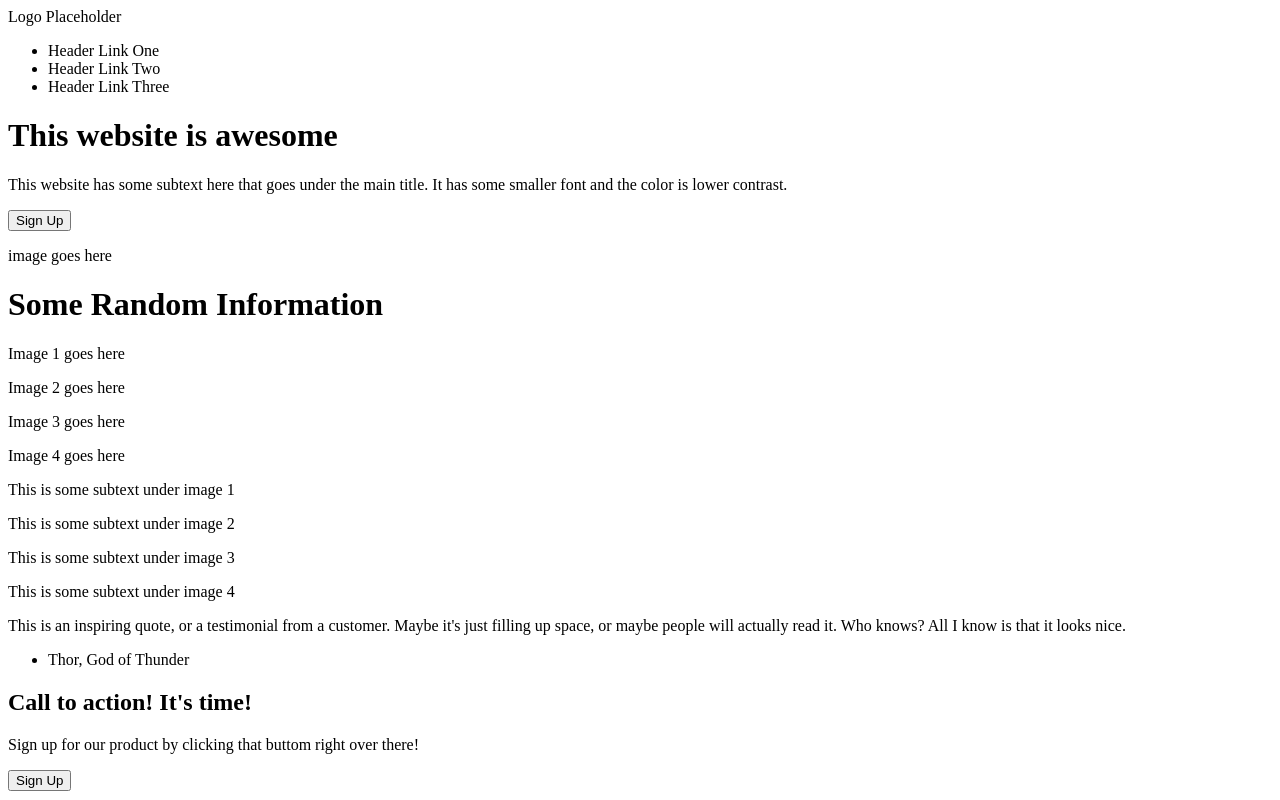
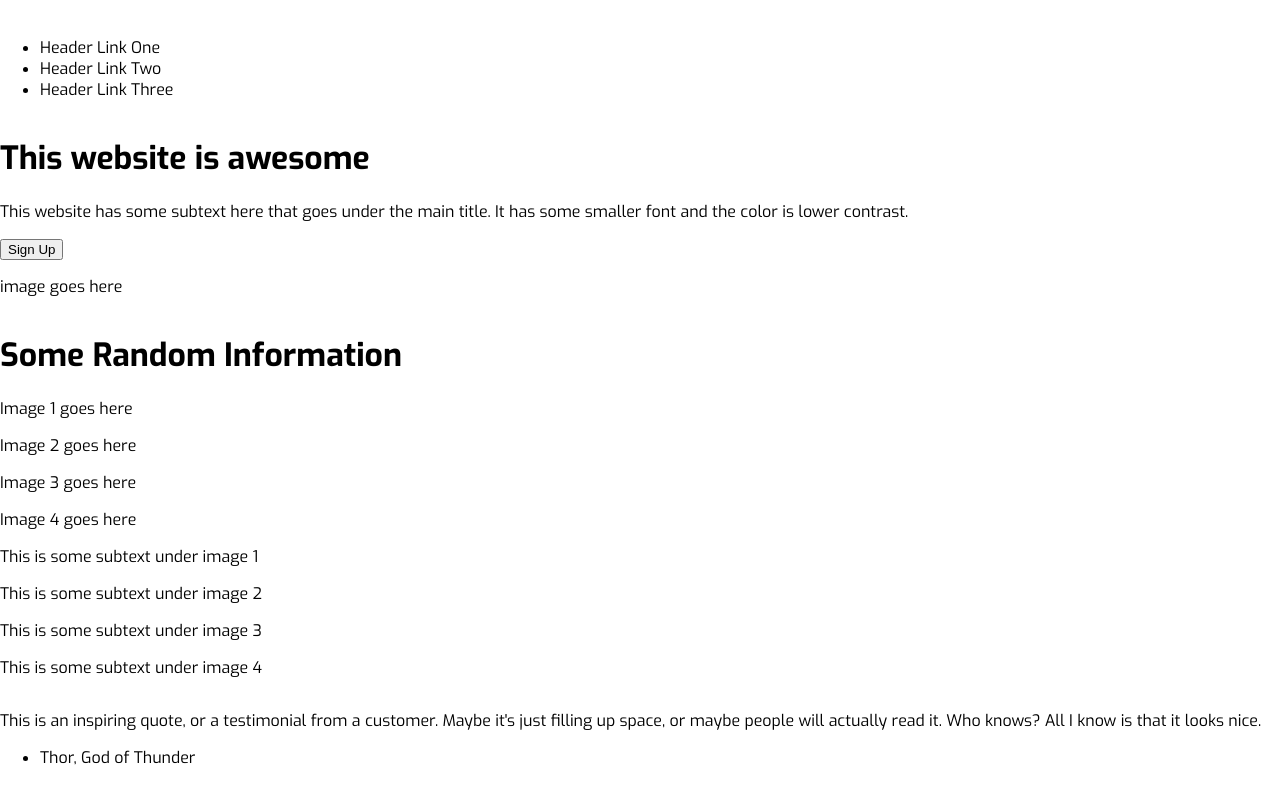
Before and after one commit to fadafields/landing-page, a plain HTML site: page index.html in a window 1280 px wide. Shown: the top 800 px of the page. Drawn offline with Linux system fonts and the light colour scheme.

Commit message:
Upload custom font for site
Added two custom fonts to be used on the landing page. Also created general css for the body of the landing page.

```diff
--- a/index.html
+++ b/index.html
@@ -9,8 +9,8 @@
 </head>
 <body>
     <div class="header">
-       <a>Logo Placeholder</a>
-        <ul>
+       <img href="./images/logo-white.svg">
+       <ul>
         <li>Header Link One</li>
         <li>Header Link Two</li>
         <li>Header Link Three</li>
--- a/style.css
+++ b/style.css
@@ -0,0 +1,18 @@
+@font-face {
+    font-family: "Exo-Italic";
+    src: url(./fonts/Exo-Italic-VariableFont_wght.ttf) format('truetype');
+}
+@font-face {
+    font-family: "Exo-Variable";
+    src: url(./fonts/Exo-VariableFont_wght.ttf) format('truetype');
+}
+
+body {
+    height: 100vh;
+    margin: 0;
+    overflow: hidden;
+    font-family: 'Exo-Variable', sans-serif;
+    display: flex;
+    flex-direction: column;
+    flex: 1 1 auto;
+}
```
Also changed, not shown: fonts/Exo-Italic-VariableFont_wght.ttf (added), fonts/Exo-VariableFont_wght.ttf (added).
